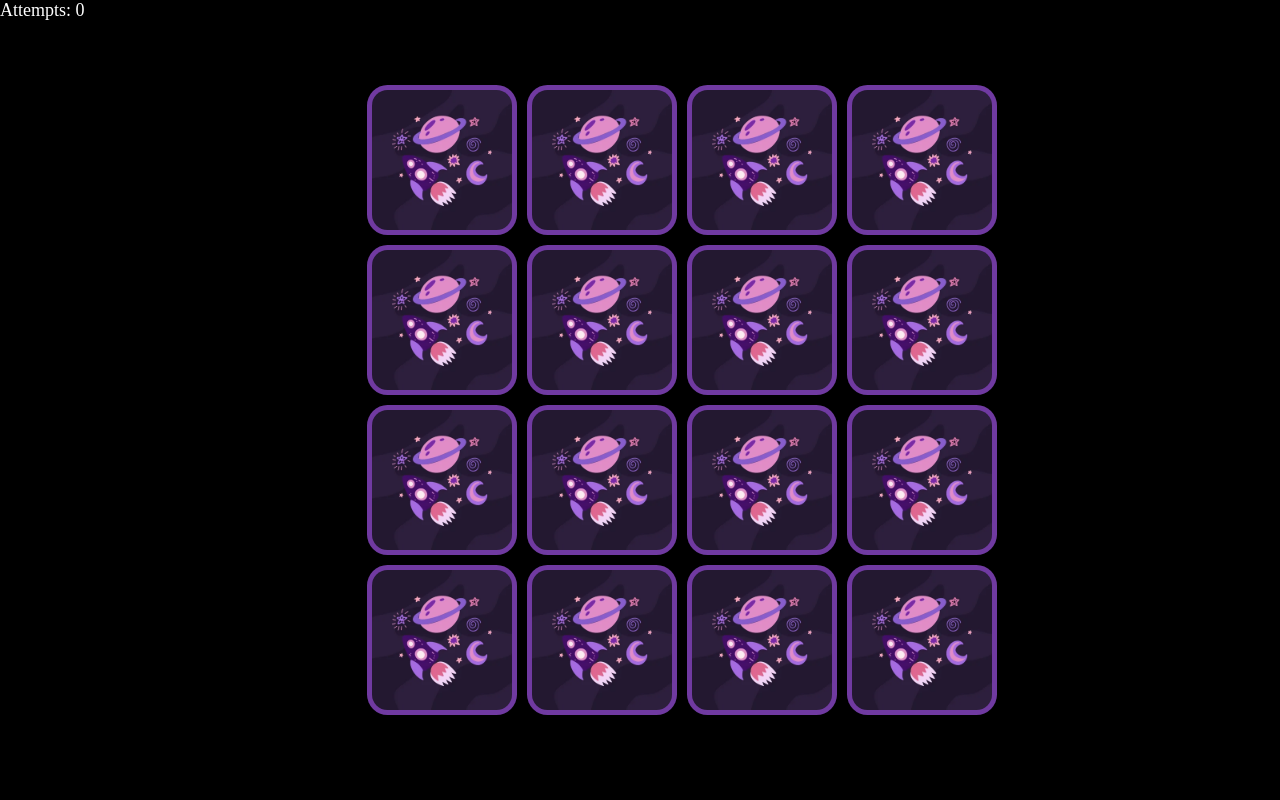
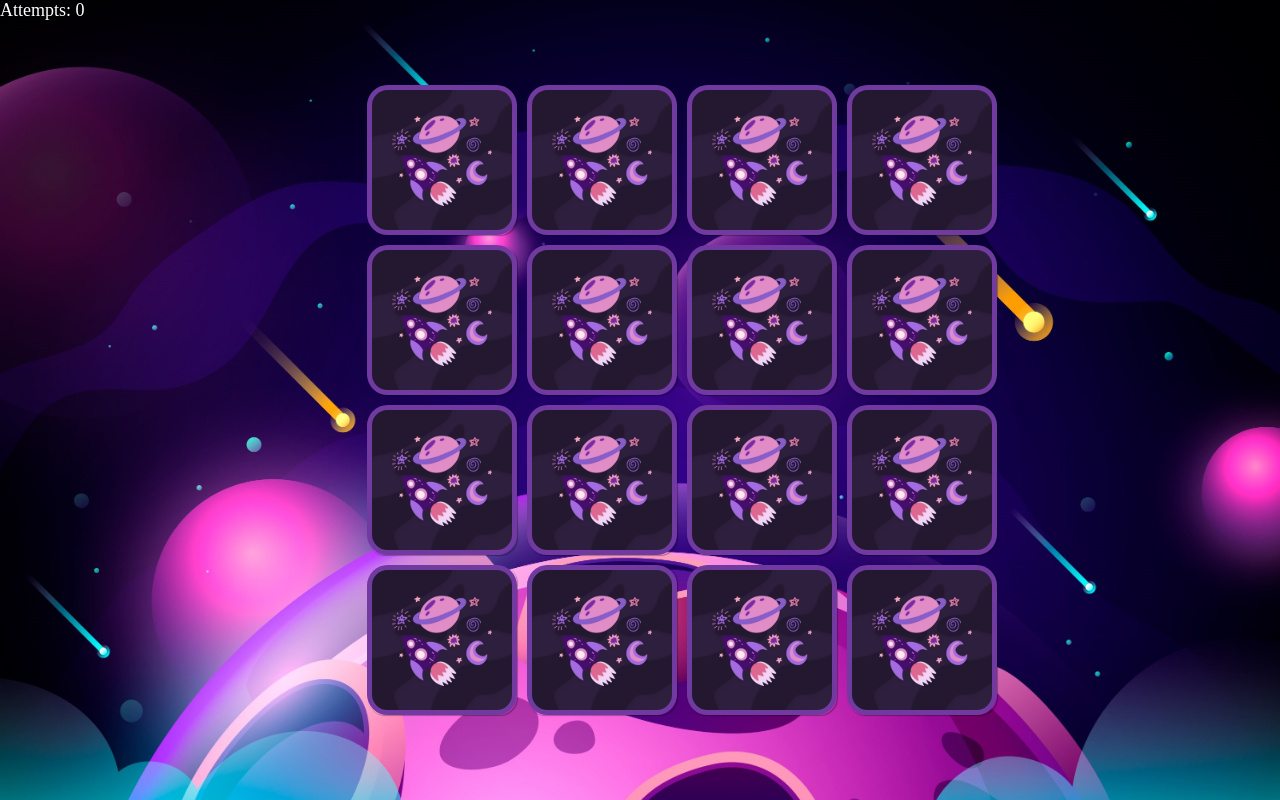
Before and after one commit to Illyas-Kulakevych/Memory-game, a plain HTML site: page index.html in a window 1280 px wide. Drawn offline with Linux system fonts and the light colour scheme; the site is published under a folder, as on GitHub Pages, so addresses that start at the root find nothing.

Commit message:
correct bg in css

```diff
--- a/styles/style.css
+++ b/styles/style.css
@@ -7,7 +7,7 @@
   body {
     height: 100vh;
     display: flex;
-    background-image: url(/img/bg-space.jpg);
+    background-image: url(../img/bg-space.jpg);
     background-size: cover;
     background-repeat: no-repeat;
     background-color: black;
```
